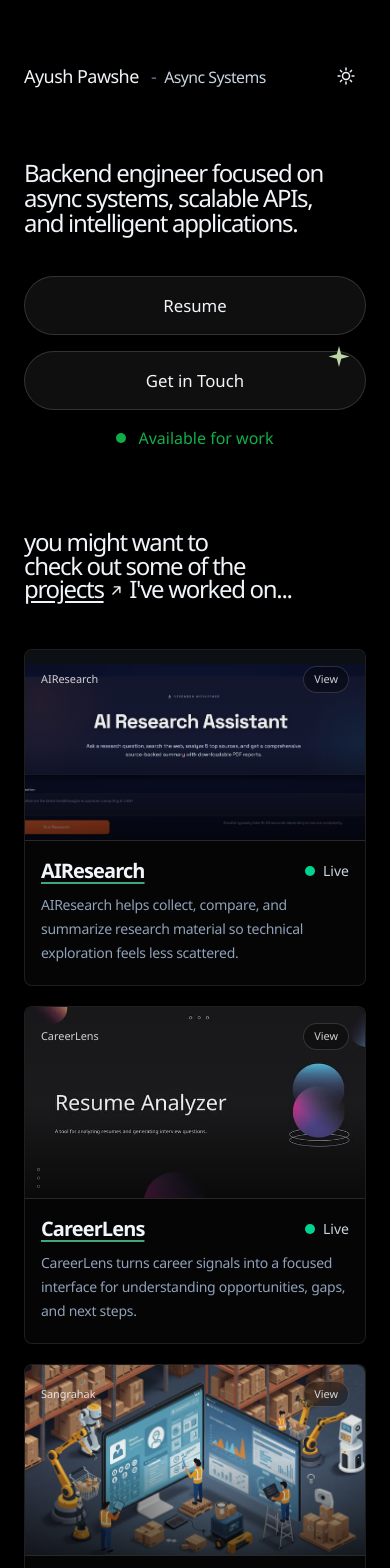
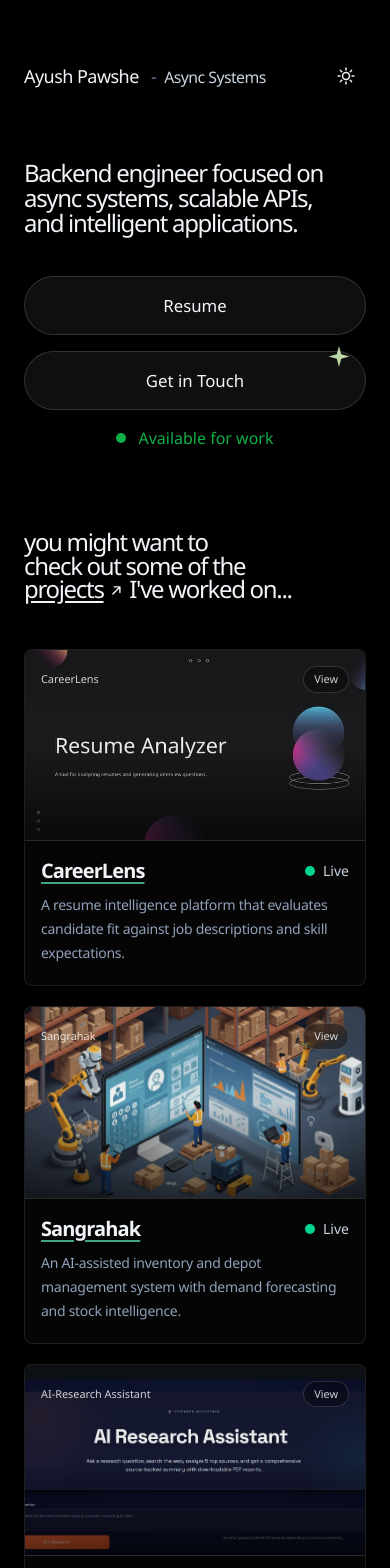
Before and after one commit to AyushPawshe08/Ayush-Portfolio, a Next.js app: page / in a window 390 px wide. Shown: the top 1568 px of the page. Built offline with nearby package versions, Linux system fonts and the light colour scheme.

Commit message:
project data changes

```diff
--- a/app/projects/[slug]/page.js
+++ b/app/projects/[slug]/page.js
@@ -47,6 +47,9 @@ export default async function ProjectDetailPage({ params }) {
   const { slug } = await params;
   const project = getProjectBySlug(slug);
   if (!project) notFound();
+  const descriptionParagraphs = Array.isArray(project.description)
+    ? project.description
+    : [project.description];
 
   // const accent = toneAccent[project.tone] ?? toneAccent.slate;
 
@@ -142,9 +145,11 @@ export default async function ProjectDetailPage({ params }) {
           <h2 className="text-xl font-medium leading-none tracking-[-0.05em] text-slate-100 sm:text-2xl">
             About
           </h2>
-          <p className="text-base leading-[1.75] tracking-[-0.02em] text-slate-300 sm:text-lg">
-            {project.description}
-          </p>
+          <div className="space-y-5 text-base leading-[1.75] tracking-[-0.02em] text-slate-300 sm:text-lg">
+            {descriptionParagraphs.map((paragraph) => (
+              <p key={paragraph}>{paragraph}</p>
+            ))}
+          </div>
         </section>
 
         {/* ── Tech stack ───────────────────────────────────────────── */}
--- a/components/portfolio/data/projects.js
+++ b/components/portfolio/data/projects.js
@@ -1,76 +1,127 @@
 import {
+  SiCelery,
+  SiDocker,
   SiFastapi,
+  SiGithubactions,
+  SiJsonwebtokens,
+  SiLangchain,
   SiMongodb,
   SiNextdotjs,
+  SiOpenai,
+  SiPostgresql,
   SiPython,
   SiReact,
+  SiRedis,
+  SiScikitlearn,
+  SiSocketdotio,
   SiTailwindcss,
 } from "react-icons/si";
+import { FaAws, FaChartLine, FaRobot, FaSearch, FaTree } from "react-icons/fa";
 
-export const allProjects = [
+const projects = [
   {
-    title: "AIResearch",
-    slug: "1",
-    folderName: "AIResearch",
-    summary: "AI-powered research assistant for faster paper discovery and synthesis.",
-    description:
-      "AIResearch helps collect, compare, and summarize research material so technical exploration feels less scattered.",
+    title: "AI-Research Assistant",
+    slug: "3",
+    folderName: "AI-Research Assistant",
+    summary:
+      "A multi-agent research assistant for discovering, extracting, and summarizing technical material.",
+    description: [
+      "AI-Research Assistant is built around a multi-agent workflow that separates discovery, content extraction, and synthesis into focused responsibilities. This structure makes the research pipeline easier to reason about and extend.",
+      "The research agent uses Tavily Search API to identify relevant sources, while the extraction layer processes web content before it is passed into the summarization workflow. LangChain coordinates the orchestration between agents and model calls.",
+      "A Llama 3.1 model generates structured summaries from the collected material, helping users move from scattered search results to concise technical insight.",
+    ],
     status: "Live",
     tone: "emerald",
     thumbnail: "/images/AIResearch/aiResearchthumbnail.png",
     video: "",
-    github: "https://github.com/AyushPawshe08",
+    github: "https://github.com/AyushPawshe08/AI-Research-Assistant",
     live: null,
     tech: [
       { label: "Python", accent: "#3776AB", icon: SiPython },
       { label: "FastAPI", accent: "#009688", icon: SiFastapi },
       { label: "React", accent: "#61DAFB", icon: SiReact },
-      { label: "Tailwind", accent: "#06B6D4", icon: SiTailwindcss },
+      { label: "Tailwind CSS", accent: "#06B6D4", icon: SiTailwindcss },
+      { label: "LangChain", accent: "#1C3C3C", icon: SiLangchain },
+      { label: "Tavily Search API", accent: "#22C55E", icon: FaSearch },
+      { label: "Llama 3.1", accent: "#0467DF", icon: FaRobot },
+      { label: "GitHub Actions", accent: "#2088FF", icon: SiGithubactions },
+      { label: "Docker", accent: "#2496ED", icon: SiDocker },
     ],
   },
   {
     title: "CareerLens",
-    slug: "2",
+    slug: "1",
     folderName: "CareerLens",
-    summary: "Career intelligence dashboard for clearer role and skill decisions.",
-    description:
-      "CareerLens turns career signals into a focused interface for understanding opportunities, gaps, and next steps.",
+    summary:
+      "A resume intelligence platform that evaluates candidate fit against job descriptions and skill expectations.",
+    description: [
+      "CareerLens analyzes a resume against a target job description to produce a structured view of role alignment, ATS readiness, and missing competencies. The platform converts raw resume content into actionable career signals.",
+      "It generates an ATS score, skill-gap analysis, role recommendations, improvement suggestions, and a concise resume summary. The system also provides technical, behavioral, and HR interview questions tailored to the candidate profile.",
+      "The backend uses FastAPI with Celery and Redis for asynchronous analysis workflows, while PostgreSQL on Neon stores application data. The experience is delivered through a Next.js and React interface with JWT-based authentication.",
+    ],
     status: "Live",
     tone: "emerald",
     thumbnail: "/images/CareerLens/Careerlensthumbnail.png",
-    github: "https://github.com/AyushPawshe08",
-    live: null,
+    github: "https://github.com/AyushPawshe08/CareerLens",
+    live: "https://career-lens-bice.vercel.app/",
     tech: [
-      { label: "Next.js", accent: "#ffffff", icon: SiNextdotjs },
+      { label: "Next.js", accent: "#FFFFFF", icon: SiNextdotjs },
       { label: "React", accent: "#61DAFB", icon: SiReact },
-      { label: "Tailwind", accent: "#06B6D4", icon: SiTailwindcss },
+      { label: "Tailwind CSS", accent: "#06B6D4", icon: SiTailwindcss },
+      { label: "Python", accent: "#3776AB", icon: SiPython },
+      { label: "FastAPI", accent: "#009688", icon: SiFastapi },
+      { label: "Celery", accent: "#37814A", icon: SiCelery },
+      { label: "Redis", accent: "#DC382D", icon: SiRedis },
+      { label: "GitHub Actions", accent: "#2088FF", icon: SiGithubactions },
+      { label: "Docker", accent: "#2496ED", icon: SiDocker },
+      { label: "AWS", accent: "#FF9900", icon: FaAws },
+      { label: "PostgreSQL (Neon)", accent: "#4169E1", icon: SiPostgresql },
+      { label: "JWT Auth", accent: "#000000", icon: SiJsonwebtokens },
+      { label: "OpenAI LLM", accent: "#412991", icon: SiOpenai },
     ],
   },
   {
     title: "Sangrahak",
-    slug: "3",
+    slug: "2",
     folderName: "Sangrahak",
-    summary: "Organized collection experience for preserving useful digital material.",
-    description:
-      "Sangrahak is built around collecting, arranging, and returning to important resources without losing context.",
+    summary:
+      "An AI-assisted inventory and depot management system with demand forecasting and stock intelligence.",
+    description: [
+      "Sangrahak centralizes SKU tracking, depot operations, stock movement, and inventory visibility in one operational dashboard. It is designed to help teams monitor inventory health and make faster supply decisions.",
+      "The forecasting layer uses ARIMA for demand prediction, while classification models such as XGBoost and Random Forest categorize stock levels into low, medium, and high-risk bands. These signals support proactive replenishment and better depot planning.",
+      "The platform includes RBAC, real-time WebSocket notifications, AI-generated reports, and Recharts-based analytics for inventory, orders, depots, and stock alerts. MongoDB stores operational data, with FastAPI powering the backend services.",
+    ],
     status: "Live",
     tone: "emerald",
     thumbnail: "/images/Sangrahak/sangrahakthumbnail.png",
-    github: "https://github.com/AyushPawshe08",
+    github: "https://github.com/AyushPawshe08/Sangrahak",
     live: null,
     tech: [
       { label: "React", accent: "#61DAFB", icon: SiReact },
       { label: "MongoDB", accent: "#47A248", icon: SiMongodb },
-      { label: "Tailwind", accent: "#06B6D4", icon: SiTailwindcss },
+      { label: "Tailwind CSS", accent: "#06B6D4", icon: SiTailwindcss },
+      { label: "Python", accent: "#3776AB", icon: SiPython },
+      { label: "FastAPI", accent: "#009688", icon: SiFastapi },
+      { label: "ARIMA", accent: "#F59E0B", icon: FaChartLine },
+      { label: "XGBoost", accent: "#FF6600", icon: SiScikitlearn },
+      { label: "Random Forest", accent: "#22C55E", icon: FaTree },
+      { label: "Llama", accent: "#0467DF", icon: FaRobot },
+      { label: "WebSockets", accent: "#010101", icon: SiSocketdotio },
+      { label: "Recharts", accent: "#8884D8", icon: FaChartLine },
+      { label: "JWT Auth", accent: "#000000", icon: SiJsonwebtokens },
     ],
   },
   {
     title: "CodeSageAI",
     slug: "4",
     folderName: "CodeSageAI",
-    summary: "AI-powered code assistant for faster code generation and debugging.",
-    description:
-      "CodeSageAI is a platform that uses AI to generate code and debug code.",
+    summary:
+      "An AI-powered code review platform for improving readability, maintainability, and implementation quality.",
+    description: [
+      "CodeSageAI reviews source code and returns structured feedback focused on readability, refactoring opportunities, and implementation quality. It is designed to help developers identify improvement areas faster during the development workflow.",
+      "The platform uses the GPT-OSS-120B model to generate concise, technically grounded review output. Suggestions are organized to make the feedback easier to scan, prioritize, and apply.",
+      "FastAPI powers the backend API, while React and Tailwind CSS provide the frontend experience. Docker, GitHub Actions, JWT authentication, and PostgreSQL on Neon support deployment, security, and persistence.",
+    ],
     status: "Live",
     tone: "emerald",
     thumbnail: "/images/CodeSage/codeSagethumbnail.png",
@@ -78,11 +129,21 @@ export const allProjects = [
     live: "https://code-sage-ai-two.vercel.app/",
     tech: [
       { label: "React", accent: "#61DAFB", icon: SiReact },
-      { label: "MongoDB", accent: "#47A248", icon: SiMongodb },
-      { label: "Tailwind", accent: "#06B6D4", icon: SiTailwindcss },
+      { label: "Tailwind CSS", accent: "#06B6D4", icon: SiTailwindcss },
+      { label: "FastAPI", accent: "#009688", icon: SiFastapi },
+      { label: "Python", accent: "#3776AB", icon: SiPython },
+      { label: "OpenAI GPT-OSS-120B", accent: "#412991", icon: SiOpenai },
+      { label: "GitHub Actions", accent: "#2088FF", icon: SiGithubactions },
+      { label: "Docker", accent: "#2496ED", icon: SiDocker },
+      { label: "PostgreSQL (Neon)", accent: "#4169E1", icon: SiPostgresql },
+      { label: "JWT Auth", accent: "#000000", icon: SiJsonwebtokens },
     ],
   },
 ];
+
+export const allProjects = [...projects].sort(
+  (a, b) => Number(a.slug) - Number(b.slug)
+);
 
 export const featuredProjects = allProjects;
 
--- a/components/portfolio/projects/ProjectCard.js
+++ b/components/portfolio/projects/ProjectCard.js
@@ -21,7 +21,7 @@ const toneStyles = {
 
 export default function ProjectCard({ project }) {
   const tone = toneStyles[project.tone] ?? toneStyles.sky;
-  const cardDescription = project.description || project.summary;
+  const cardDescription =  project.summary;
 
   return (
     <article className={`project-card group overflow-hidden rounded-[8px] border border-white/10 bg-[#050505] text-left transition-all duration-300 hover:scale-[1.01] hover:bg-[#070707] ${tone.card}`}>
--- a/components/portfolio/projects/ProjectGrid.js
+++ b/components/portfolio/projects/ProjectGrid.js
@@ -14,7 +14,7 @@ export function FolderGrid({ projects, columns = 3 }) {
           slug: project.slug,
           folderName: project.folderName,
           summary: project.summary,
-          description: project.description,
+          description: project.summary,
           status: project.status,
           tone: project.tone,
           thumbnail: project.thumbnail,
```
